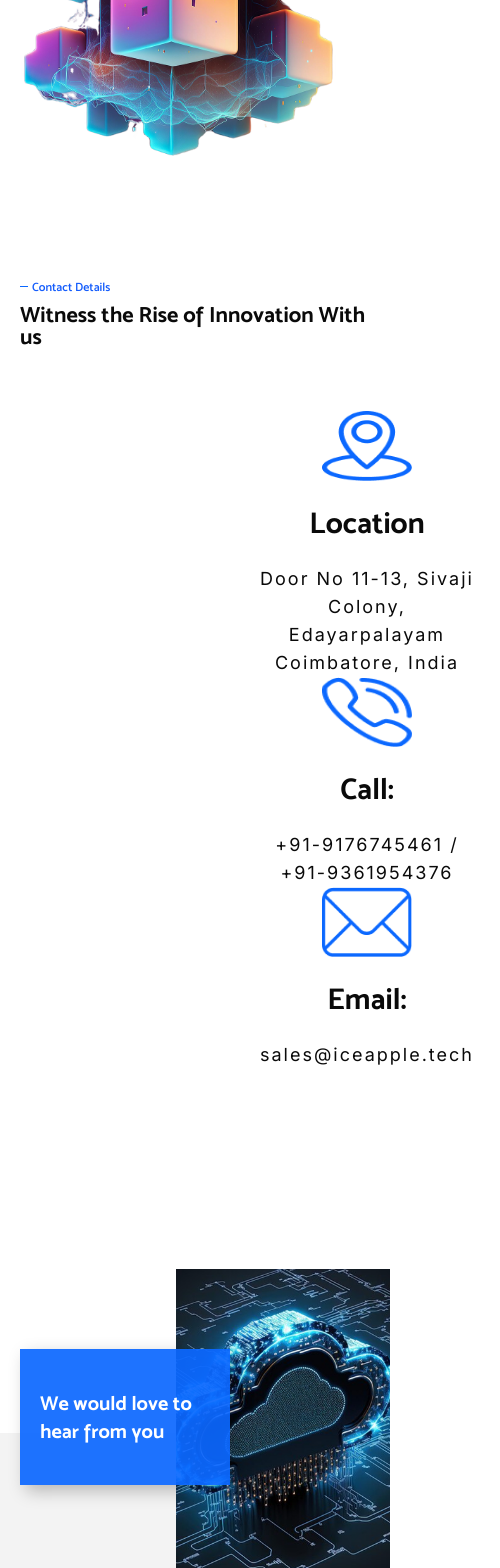
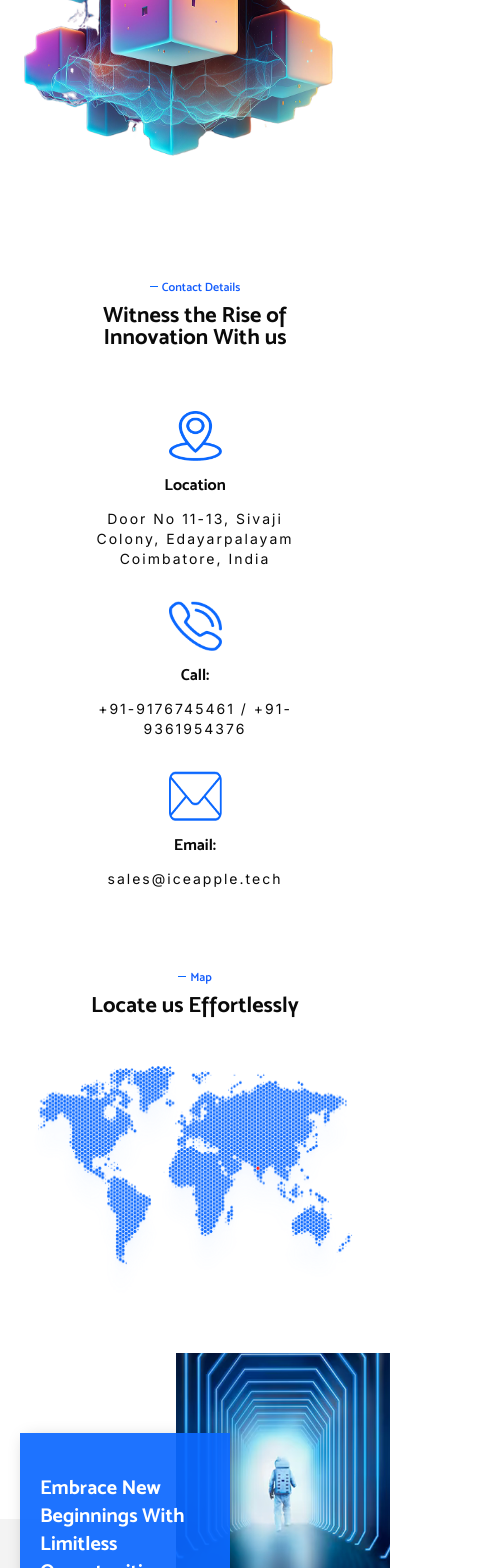
Before and after one commit to ThirstyNeuronsTeam/iceapple-website, a Next.js app: page /contact-us in a window 390 px wide. Shown: the part 432-2000 px from the top of the page, 500 px wide, since content can reach past the window. Built offline with nearby package versions, Linux system fonts and the light colour scheme.

Commit message:
contact page responsive changes

```diff
--- a/data/contact-us-page/contact-us-page.json
+++ b/data/contact-us-page/contact-us-page.json
@@ -41,11 +41,17 @@
         }
       ]
     },
+    "contactMapSection": {
+      "subHeading": "Map",
+      "heading": "Locate us Effortlessly",
+      "contents": [],
+      "mapImage": "/assets/general/contact-us/map-.png"
+    },
     "enquiryFormSection": {
       "contents": [],
-      "image": "/assets/general/about-us/enquiry-form-about.png",
-      "cardTitle": "We would love to hear from you",
-      "cardDescription": "Please fill out the form below and our team will get in touch with you shortly.",
+      "image": "/assets/general/contact-us/contact-enquiry.png",
+      "cardTitle": "Embrace New Beginnings With Limitless Opportunities",
+      "cardDescription": "",
       "btnText": "",
       "btnUrl": "",
       "info": [
--- a/src/app/contact-us/page.tsx
+++ b/src/app/contact-us/page.tsx
@@ -3,6 +3,7 @@ import content from "../../../data/contact-us-page/contact-us-page.json";
 import HeroSection from "@/components/common/hero-section";
 import OurEnquiryFormSection from "@/components/common/our-enquiry-form";
 import ContactDetailsSection from "@/components/contact-us/contact-details";
+import ContactMapSection from "@/components/contact-us/contact-map";
 
 const ContactUs: React.FC = () => {
   return (
@@ -18,6 +19,11 @@ const ContactUs: React.FC = () => {
         {...content.contact.contactDetailsSection}
         contactData={content.contact.contactDetailsSection}
       />
+      <ContactMapSection
+        sectionClass=""
+        contentClassName=""
+        {...content.contact.contactMapSection}
+      />
       <OurEnquiryFormSection {...content.contact.enquiryFormSection} />
     </section>
   );
--- a/src/components/common/heading/index.tsx
+++ b/src/components/common/heading/index.tsx
@@ -32,7 +32,7 @@ const HeadingSectionDetail: React.FC<HeadingProps> = ({
     smRightXsLeft: "sm:justify-end justify-start",
     smLeftXsRight: "sm:justify-start justify-end",
     smRightXsCenter: "sm:justify-end justify-center",
-    smLeftXsCenter: "sm:justify-end justify-start",
+    smLeftXsCenter: "sm:justify-start justify-center",
   }[align];
 
   const headingWidthClass = {
--- a/src/components/contact-us/contact-details/index.tsx
+++ b/src/components/contact-us/contact-details/index.tsx
@@ -29,12 +29,17 @@ const ContactDetailsSection: React.FC<contactDetailsProps> = ({
 }) => {
   return (
     <article>
-      <div className="relative mb-50">
-        <div className="w-full mx-auto pl-5 2xl:px-0 container">
+      <div className="relative mb-10 sm:mb-50">
+        <div className="w-full mx-auto px-22 2xl:px-0 container">
           <div className="grid py-9 sm:py-16 gap-4">
-            <div className={clsx(sectionClass, "relative pt-5 sm:pt-20 pb-5")}>
+            <div
+              className={clsx(
+                sectionClass,
+                "relative pt-5 sm:pt-20 pb-5 text-center sm:text-left"
+              )}
+            >
               <HeadingSectionDetail
-                align="left"
+                align="smLeftXsCenter"
                 contentClassName={contentClassName}
                 subHeading={subHeading}
                 heading={heading}
@@ -42,10 +47,13 @@ const ContactDetailsSection: React.FC<contactDetailsProps> = ({
               />
             </div>
           </div>
-          <div className="grid gap-x-14 sm:grid-cols-3 px-60 mx-auto">
+          <div className="grid gap-x-14 gap-y-8 sm:gap-y-0 sm:grid-cols-3 sm:px-60 mx-auto">
             {contactData.contactItems.map((item) => (
-              <div key={item.id} className="flex gap-y-6 flex-col text-center">
-                <div className="relative w-[90px] h-[70px] mx-auto aspect-square">
+              <div
+                key={item.id}
+                className="flex gap-y-3 sm:gap-y-6 flex-col text-center"
+              >
+                <div className="relative w-[53px] sm:w-[90px] h-[50px] sm:h-[70px] mx-auto aspect-square">
                   <Image
                     fill
                     className="object-fill"
@@ -53,8 +61,10 @@ const ContactDetailsSection: React.FC<contactDetailsProps> = ({
                     alt=""
                   />
                 </div>
-                <h6 className="text-3xl font-bold">{item.cardHeading}</h6>
-                <p className="tracking-[2px] font-inter text-lg">
+                <h6 className="text-base sm:text-3xl font-bold">
+                  {item.cardHeading}
+                </h6>
+                <p className="tracking-[2px] font-inter text-sm sm:text-lg">
                   {item.cardContent}
                 </p>
               </div>
--- /dev/null
+++ b/src/components/contact-us/contact-map/index.tsx
@@ -0,0 +1,54 @@
+import React from "react";
+import HeadingSectionDetail from "@/components/common/heading";
+import clsx from "clsx";
+import Image from "next/image";
+
+type contactMapProps = {
+  subHeading: string;
+  heading: string;
+  contents: string[];
+  contentClassName: string;
+  sectionClass: string;
+  mapImage: string;
+};
+
+const ContactMapSection: React.FC<contactMapProps> = ({
+  subHeading,
+  heading,
+  contents,
+  contentClassName,
+  sectionClass,
+  mapImage,
+}) => {
+  return (
+    <article>
+      <div className="relative mb-10 sm:mb-30">
+        <div className="w-full mx-auto px-5 2xl:px-0 container">
+          <div className="grid py-5 sm:py-16 gap-4">
+            <div
+              className={clsx(
+                sectionClass,
+                "relative pt-5 sm:pt-20 pb-5 text-center sm:text-left"
+              )}
+            >
+              <HeadingSectionDetail
+                align="smLeftXsCenter"
+                contentClassName={contentClassName}
+                subHeading={subHeading}
+                heading={heading}
+                contents={contents}
+              />
+            </div>
+          </div>
+          <div className="grid gap-x-14">
+            <div className="relative w-full h-[250px] sm:h-[800px] mx-auto aspect-square">
+              <Image fill className="object-fill" src={mapImage} alt="" />
+            </div>
+          </div>
+        </div>
+      </div>
+    </article>
+  );
+};
+
+export default ContactMapSection;
```
Also changed, not shown: public/assets/general/contact-us/contact-enquiry.png (added).
